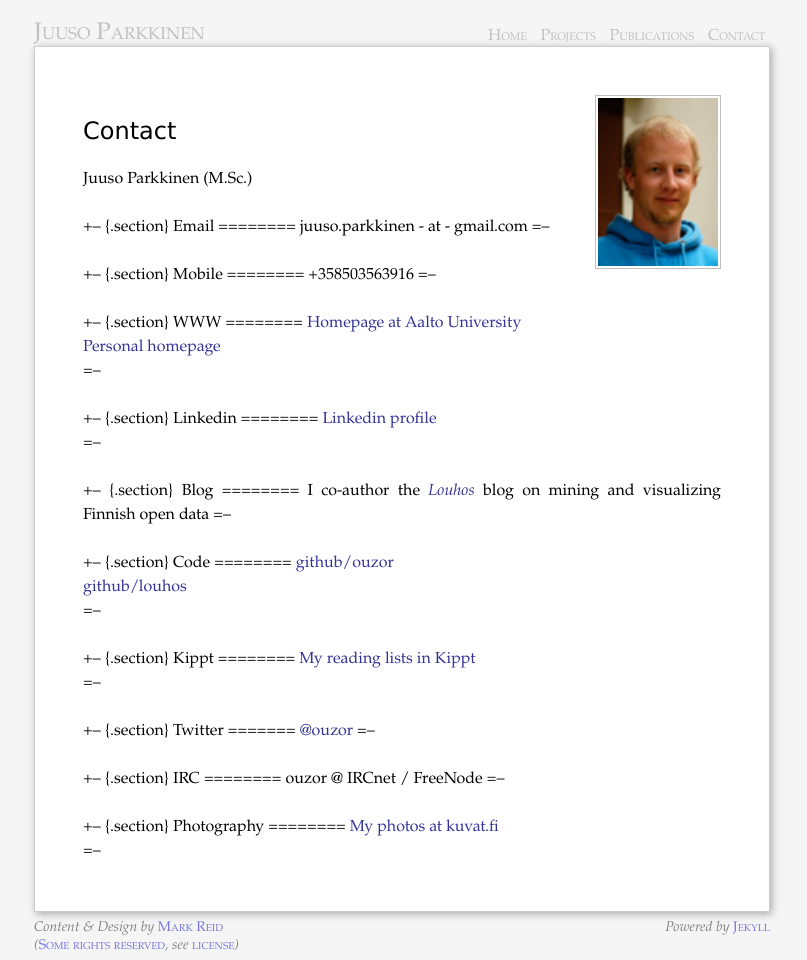
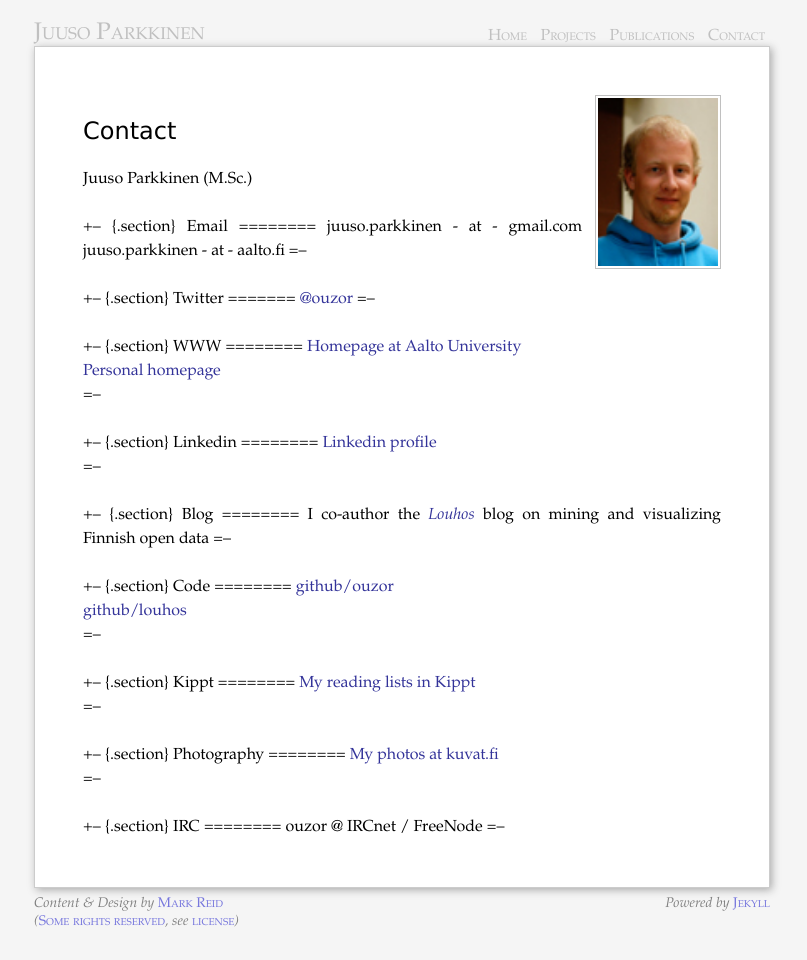
Before and after one commit to ouzor/ouzor.github.com, a Jekyll site: the page built from contact/index.markdown, in a window 1280 px wide. Shown: the whole page, without its empty margins (238-1045 px from the left). Built offline with Jekyll 4.4.1, drawn with Linux system fonts in a browser that asks for light colours; Markdown is read by kramdown in place of the engine named in the settings; after the commit the page ends 936 px from its top, so only the background shows below that.

Commit message:
Refined contacts

```diff
--- a/contact/index.markdown
+++ b/contact/index.markdown
@@ -15,12 +15,21 @@
 Email
 ========
 juuso.parkkinen - at - gmail.com
+juuso.parkkinen - at - aalto.fi
 =--
 
+<!--
 +--	{.section}
 Mobile
 ========
 +358503563916
+=--
+-->
+
++--  {.section}
+Twitter
+=======
+[@ouzor](http://twitter.com/ouzor)
 =--
 
 +--	{.section}
@@ -49,23 +58,10 @@
 [github/louhos](https://github.com/louhos)
 =--
 
-
 +--  {.section}
 Kippt
 ========
 [My reading lists in Kippt](https://kippt.com/ouzor)
-=--
-
-+--	{.section}
-Twitter
-=======
-[@ouzor](http://twitter.com/ouzor)
-=--
-
-+--	{.section}
-IRC
-========
-ouzor @ IRCnet / FreeNode
 =--
 
 +--  {.section}
```
Also changed, not shown: other parts of contact/index.markdown (+6 -0 lines).
